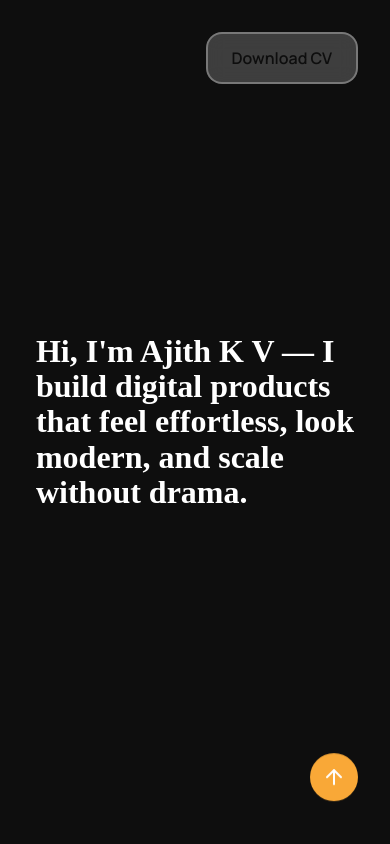
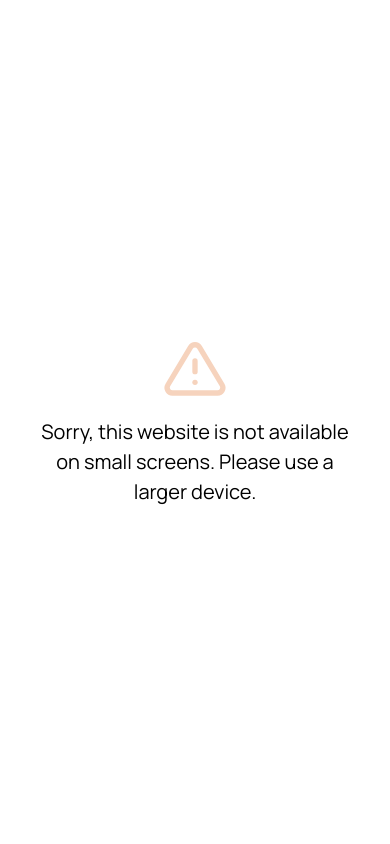
Before and after one commit to Ajith66310/portfolio, a React (Vite) app in the folder frontend/: page / in a window 390 px wide. Shown: the top 844 px of the page. Built offline with nearby package versions, Linux system fonts and the light colour scheme; a web font is replaced by a local one.

Commit message:
feat: add small screen warning component and styles

```diff
--- a/frontend/src/Home.tsx
+++ b/frontend/src/Home.tsx
@@ -1,10 +1,10 @@
-import { useEffect } from 'react';
-import { FiArrowUp } from "react-icons/fi";
-import img from './assets/assest.ts'
-import './home.css'
-import gsap from 'gsap'
-import { ScrollTrigger } from 'gsap/ScrollTrigger'
-import Lenis from 'lenis'
+import { useEffect, useState } from 'react';
+import { FiArrowUp, FiAlertTriangle } from "react-icons/fi";
+import img from './assets/assest.ts';
+import './home.css';
+import gsap from 'gsap';
+import { ScrollTrigger } from 'gsap/ScrollTrigger';
+import Lenis from 'lenis';
 import TextAnimation from './components/TextAnimation.tsx';
 import Project from './components/Project.tsx';
 import CardStack from './components/CardStack.tsx';
@@ -12,14 +12,24 @@ import CardStack from './components/CardStack.tsx';
 gsap.registerPlugin(ScrollTrigger);
 
 const Home = () => {
+  const [isSmallScreen, setIsSmallScreen] = useState(false);
 
   useEffect(() => {
-    const lenis = new Lenis()
+    const checkScreen = () => setIsSmallScreen(window.innerWidth < 768);
+    checkScreen();
+    window.addEventListener("resize", checkScreen);
+    return () => window.removeEventListener("resize", checkScreen);
+  }, []);
+
+  useEffect(() => {
+    if (isSmallScreen) return; // Skip GSAP/Lenis on small screens
+
+    const lenis = new Lenis();
 
     lenis.on("scroll", ScrollTrigger.update);
     gsap.ticker.add((time) => {
       lenis.raf(time * 1000);
-    })
+    });
     gsap.ticker.lagSmoothing(0);
 
     const path = document.getElementById("stroke-path");
@@ -37,27 +47,30 @@ const Home = () => {
           start: "top top",
           end: "bottom bottom",
           scrub: true,
+        },
+      });
     }
-      })
-    }
+
     return () => {
       gsap.ticker.remove((time) => lenis.raf(time * 1000));
       lenis.destroy();
     };
-  }, [])
+  }, [isSmallScreen]);
 
-
+  if (isSmallScreen) {
+    return (
+      <div className="small-screen-warning">
+        <FiAlertTriangle size={64} color="#F6D3BD" />
+        <p>Sorry, this website is not available on small screens. Please use a larger device.</p>
+      </div>
+    );
+  }
 
   return (
     <>
-<a
-  href={img.cv}
-  download
-  className="btn-download"
->
+      <a href={img.cv} download className="btn-download">
         Download CV
       </a>
-
 
       <button
         className="btn-scroll-top animate-bounce"
@@ -66,8 +79,7 @@ const Home = () => {
         <FiArrowUp size={24} />
       </button>
 
-
-      <section className='hero'>
+      <section className="hero">
         <TextAnimation animateOnScroll>
           <h1>
             Hi, I'm Ajith K V — I build digital products that feel effortless, look modern, and scale without drama.
@@ -75,14 +87,12 @@ const Home = () => {
         </TextAnimation>
       </section>
 
-      <section className='spotlight'>
-
+      <section className="spotlight">
         <div className="rows">
-          <div className='img'>
+          <div className="img">
             <img src={img.img1} alt="Database concept visual" />
           </div>
         </div>
-
 
         <div className="rows">
           <div className="col">
@@ -103,14 +113,12 @@ const Home = () => {
           </div>
         </div>
 
-
         <div className="rows">
           <div className="col">
             <div className="img">
               <img src={img.img2} alt="Frontend UI concept" />
             </div>
           </div>
-
           <div className="col">
             <div className="card">
               <h2>Frontends That Feel Smooth, Fast, and Typed</h2>
@@ -125,7 +133,7 @@ const Home = () => {
         </div>
 
         <div className="rows">
-          <div className='img'>
+          <div className="img">
             <img src={img.img4} alt="Cloud deployment visual" />
           </div>
         </div>
@@ -133,15 +141,18 @@ const Home = () => {
         <div className="svg-path">
           <svg width="1414" height="3651" viewBox="0 0 1414 3651" fill="none" xmlns="http://www.w3.org/2000/svg">
             <path
-              id='stroke-path'
-              d="M637.575 96.337C637.575 96.337 17.0751 -42.6631 97.0754 981.337C177.076 2005.34 977.074 885.337 1289.08 1989.34C1601.08 3093.34 -301.925 2947.34 234.075 2083.34C770.075 1219.34 695.075 2992.34 839.075 3560.34" stroke="#F6D3BD" stroke-width="180" stroke-linecap="round" />
+              id="stroke-path"
+              d="M637.575 96.337C637.575 96.337 17.0751 -42.6631 97.0754 981.337C177.076 2005.34 977.074 885.337 1289.08 1989.34C1601.08 3093.34 -301.925 2947.34 234.075 2083.34C770.075 1219.34 695.075 2992.34 839.075 3560.34"
+              stroke="#F6D3BD"
+              strokeWidth="180"
+              strokeLinecap="round"
+            />
           </svg>
         </div>
-
       </section>
 
-      <section className='outro'>
-        <TextAnimation animateOnScroll blockColor="#F6D3BD" >
+      <section className="outro">
+        <TextAnimation animateOnScroll blockColor="#F6D3BD">
           <h1>
             Whether you need a product built from scratch or a system engineered for scale —
             I'm here to bring clarity, structure, and sharp execution to every line of code.
@@ -149,16 +160,15 @@ const Home = () => {
         </TextAnimation>
       </section>
 
-      <section className='stack-cards'>
+      <section className="stack-cards">
         <CardStack />
       </section>
 
-      <section id='work'>
+      <section id="work">
         <Project />
       </section>
-
     </>
-  )
-}
+  );
+};
 
 export default Home;
--- a/frontend/src/home.css
+++ b/frontend/src/home.css
@@ -253,3 +253,20 @@ margin: 0 auto;
   will-change: transform;
   z-index: 1;
 }
+
+.small-screen-warning {
+  display: flex;
+  flex-direction: column;
+  justify-content: center;
+  align-items: center;
+  height: 100vh;
+  text-align: center;
+  color: #000000;
+  font-family: 'Manrope', sans-serif;
+  padding: 2rem;
+}
+
+.small-screen-warning p {
+  margin-top: 1rem;
+  font-size: 1.25rem;
+}
```
Lines whose indentation alone changed are shown as unchanged.
